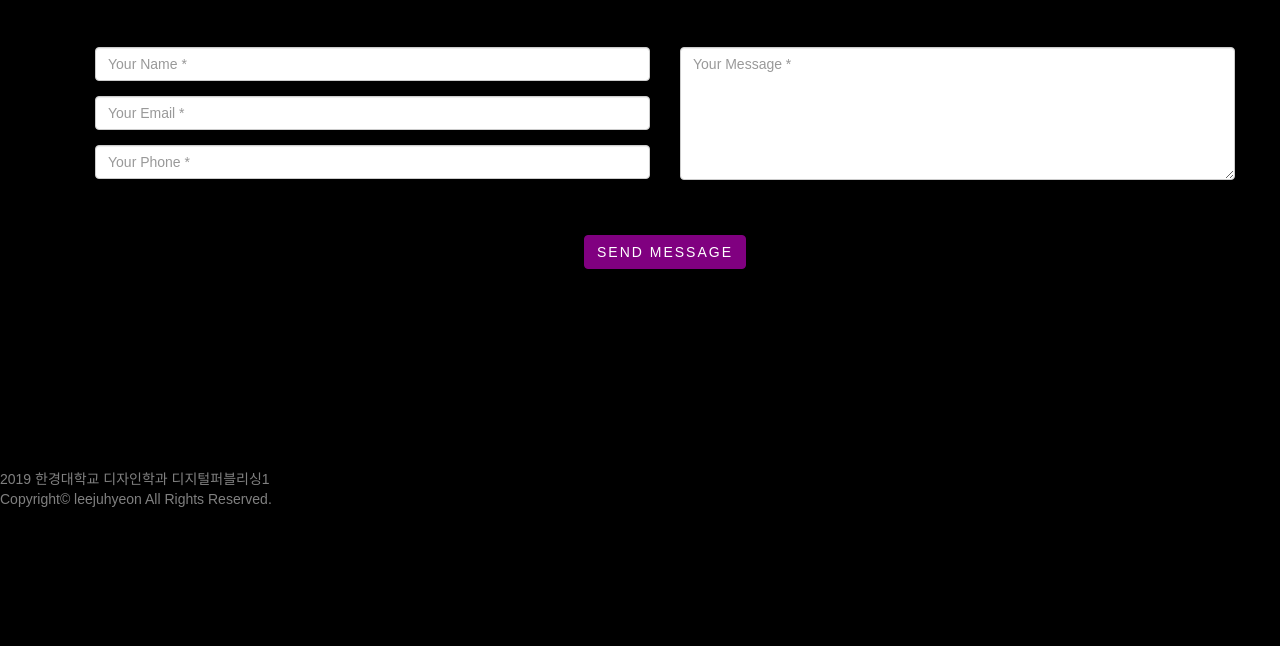
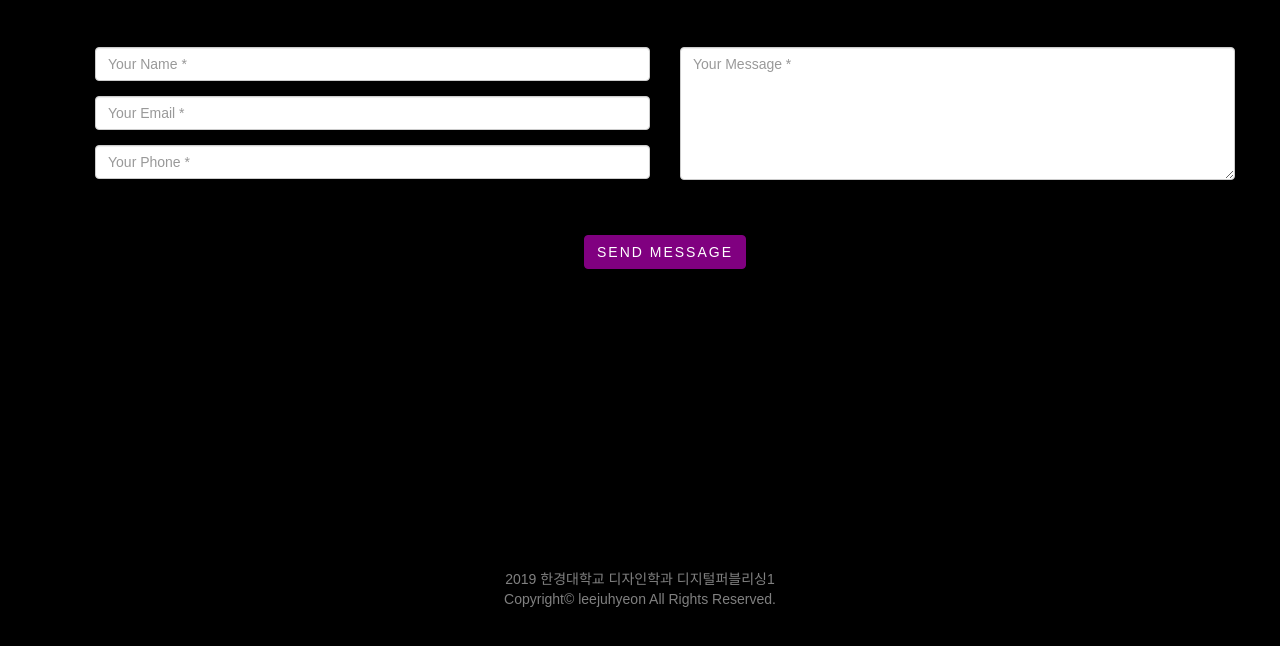
Before and after one commit to Leejuu/final-email1, a plain HTML site: page index.html in a window 1280 px wide. Shown: the part 312-958 px from the top of the page. Before the commit the page ends 931 px from the top, so only its background shows below. Drawn offline with nearby package versions, Linux system fonts and the light colour scheme.

Commit message:
Update index.html

```diff
--- a/index.html
+++ b/index.html
@@ -119,7 +119,7 @@
   </section>
 </div>
 </div>
-<section style="color:gray; text-align:left; line-height:20px; padding-top:100px; padding-bottom:100px;">
+<section style="color:gray; text-align:center; line-height:20px; padding-top:200px; padding-bottom:150px;">
   <p>2019 한경대학교 디자인학과 디지털퍼블리싱1<br />
     Copyright© leejuhyeon All Rights Reserved.</p>
   </section>
```
